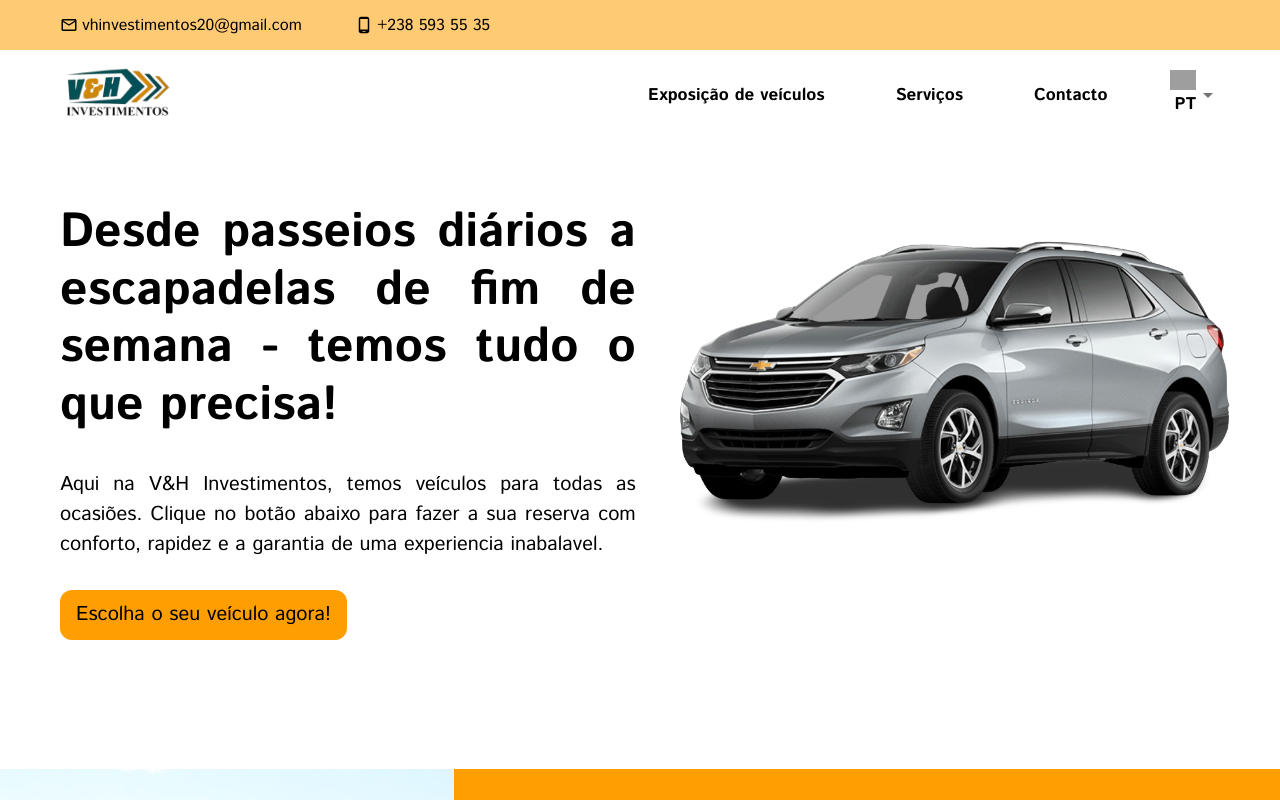
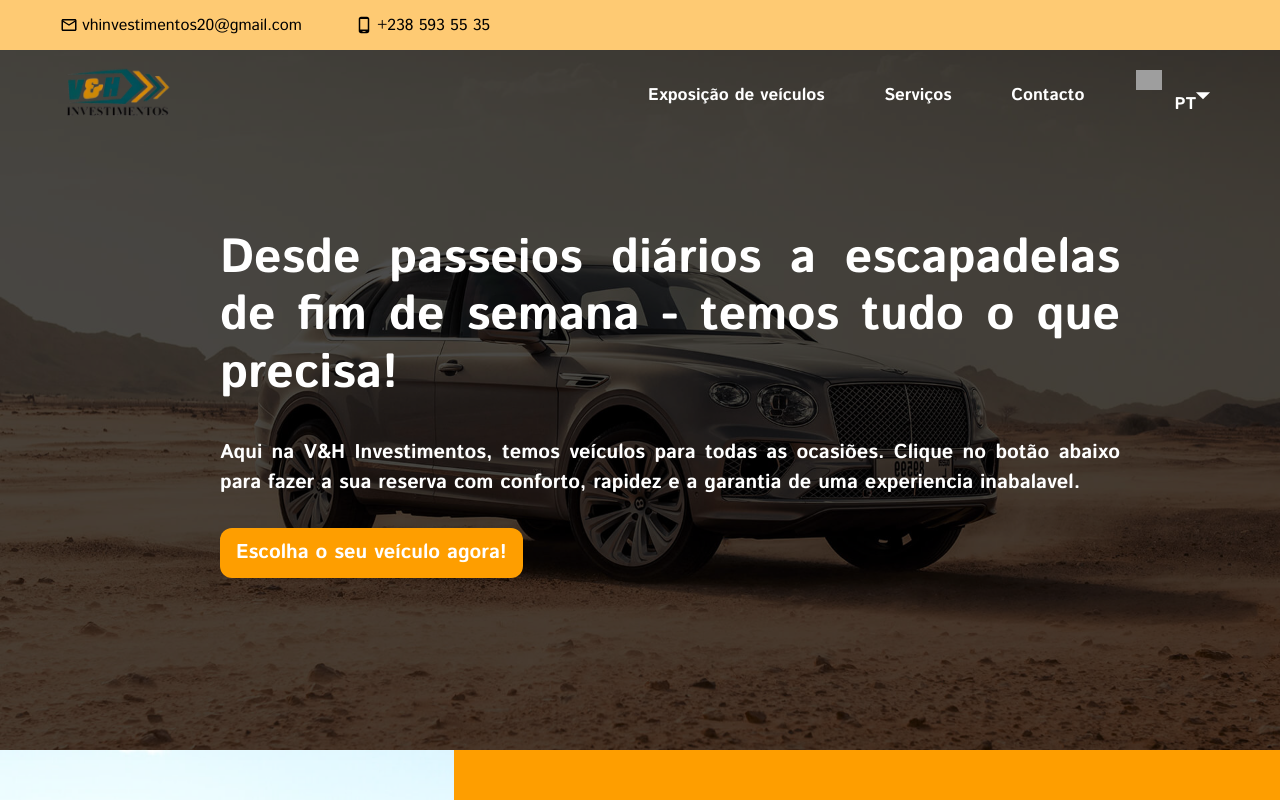
Before and after one commit to d-coder47/rent-a-car, a React (Vite) app: page / in a window 1280 px wide. Shown: the top 800 px of the page. Built offline with nearby package versions, Linux system fonts and the light colour scheme; grey boxes are pictures that could not be loaded.

Commit message:
feat: Add better background iameg to hero section

```diff
--- a/src/components/About/About.tsx
+++ b/src/components/About/About.tsx
@@ -77,14 +77,6 @@ const About: React.FC = () => {
           md: "center",
           lg: "space-between",
           xl: "space-between",
-        },
-
-        marginTop: {
-          xs: "5%",
-          sm: "5%",
-          md: "5%",
-          lg: "0%",
-          xl: "5%",
         },
       }}
     >
--- a/src/components/Header/Header.tsx
+++ b/src/components/Header/Header.tsx
@@ -23,7 +23,7 @@ const Header: React.FC = () => {
     lineHeight: "29px",
     textAlign: "right",
     textTransform: "none",
-    color: "#000000",
+    color: "#ffffff",
   };
   const { t } = useTranslation();
   return (
--- a/src/components/Hero/Hero.tsx
+++ b/src/components/Hero/Hero.tsx
@@ -1,7 +1,7 @@
-import { Avatar, Box, Button, Typography, useTheme } from "@mui/material";
+import { Box, Button, Typography, useTheme } from "@mui/material";
 import React from "react";
 import { useTranslation } from "react-i18next";
-import carImage from "../../assets/car.png";
+import Header from "../Header/Header";
 
 const Hero: React.FC = () => {
   const { t } = useTranslation();
@@ -17,7 +17,7 @@ const Hero: React.FC = () => {
         lg: "justify",
         xl: "justify",
       },
-      color: "#000000",
+      color: "#ffffff",
     },
     subheadline: {
       textAlign: {
@@ -27,15 +27,17 @@ const Hero: React.FC = () => {
         lg: "justify",
         xl: "justify",
       },
-      color: "#000000",
+      color: "#ffffff",
       marginTop: "36px",
+      fontWeight: 700,
     },
     cta: {
       height: "50px",
       borderRadius: "12px",
       textAlign: "justify",
-      color: "#000000",
+      color: "#ffffff",
       marginTop: "30px",
+
       textTransform: "none",
       "&:hover": {
         backgroundColor: theme.palette.secondary.main,
@@ -43,25 +45,45 @@ const Hero: React.FC = () => {
       },
     },
   };
+
   return (
+    <Box
+      sx={{
+        backgroundImage: 'url("/src/assets/car.jpg")',
+        backgroundSize: "cover",
+        backgroundPosition: "center",
+        height: {
+          xs: "600px",
+          sm: "700px",
+          md: "800px",
+          lg: "700px",
+          xl: "880px",
+        },
+        width: "100%",
+
+        boxShadow: "inset 0 0 0 2000px rgb(0, 0, 0, 0.7)",
+      }}
+    >
+      <Header />
       <Box
         sx={{
           display: "flex",
           flexDirection: "row",
+          height: "100%",
           justifyContent: {
             xs: "center",
             sm: "center",
             md: "center",
-          lg: "space-between",
-          xl: "space-between",
+            lg: "center",
+            xl: "center",
           },
-
-        marginTop: "5%",
+          marginTop: "7%",
         }}
       >
         <Box
           sx={{
             width: "75%",
+
             display: {
               xs: "flex",
               sm: "flex",
@@ -105,46 +127,17 @@ const Hero: React.FC = () => {
               sx={typographyStyle.cta}
               disableElevation={true}
             >
-            <Typography variant="body1">{t("homepage.hero.cta")}</Typography>
+              <Typography
+                variant="body1"
+                sx={{
+                  fontWeight: 700,
+                }}
+              >
+                {t("homepage.hero.cta")}
+              </Typography>
             </Button>
           </Box>
         </Box>
-      <Box
-        sx={{
-          display: {
-            xs: "none",
-            sm: "none",
-            md: "none",
-            lg: "flex",
-            xl: "flex",
-          },
-          justifyContent: "center",
-          width: {
-            xs: "73%",
-            sm: "73%",
-            md: "73%",
-            lg: "76%",
-            xl: "100%",
-          },
-          overflow: "hidden",
-        }}
-      >
-        <Avatar
-          alt="car image"
-          src={carImage}
-          sx={{
-            width: "auto",
-            height: {
-              xs: "50%",
-              sm: "50%",
-              md: "50%",
-              lg: "58%",
-              xl: "75%",
-            },
-            borderRadius: "0px",
-            objectFit: "cover",
-          }}
-        />
       </Box>
     </Box>
   );
--- a/src/components/LangSelector/LangSelector.tsx
+++ b/src/components/LangSelector/LangSelector.tsx
@@ -15,6 +15,13 @@ import spanishFlag from "../../assets/flags/espanha.svg";
 const LangSelector: React.FC = () => {
   const { i18n } = useTranslation();
 
+  const languages = [
+    { key: "EN", value: "en", flag: unitedKingdomFlag },
+    { key: "ES", value: "es", flag: spanishFlag },
+    { key: "FR", value: "fr", flag: franceFlag },
+    { key: "PT", value: "pt", flag: portugalFlag },
+  ];
+
   const [language, setLanguage] = useState<string>(i18n.language || "pt");
 
   const handleTranslationChange = (e: SelectChangeEvent<string>) => {
@@ -26,9 +33,6 @@ const LangSelector: React.FC = () => {
     display: "flex",
     gap: ".5rem",
     alignItems: "center",
-  };
-
-  const typographyStyles = {
     fontFamily: "Istok Web",
     fontStyle: "normal",
     fontWeight: 700,
@@ -42,7 +46,7 @@ const LangSelector: React.FC = () => {
     lineHeight: "29px",
     textAlign: "right",
     textTransform: "none",
-    color: "#000000",
+    color: "#000",
   };
 
   const avatarStyle = { width: "1.6rem", height: "auto", borderRadius: 0 };
@@ -63,6 +67,20 @@ const LangSelector: React.FC = () => {
           lg: "2rem",
           xl: "2rem",
         },
+        fontFamily: "Istok Web",
+        fontStyle: "normal",
+        fontWeight: 700,
+        fontSize: {
+          xs: "13px",
+          sm: "13px",
+          md: "13px",
+          lg: "17px",
+          xl: "17px",
+        },
+        lineHeight: "29px",
+        textAlign: "right",
+        textTransform: "none",
+        color: "#ffffff",
 
         ".MuiOutlinedInput-input": {
           display: "flex",
@@ -74,33 +92,21 @@ const LangSelector: React.FC = () => {
           alignItems: "center",
           gap: ".5rem",
           fontFamily: "Istok Web",
+          width: "60px",
+        },
+
+        ".MuiSelect-icon": {
+          fill: "#ffffff",
+          fontSize: "34px",
         },
       }}
     >
-      <MenuItem value={"en"} sx={menuItemStyles}>
-        <Avatar src={unitedKingdomFlag} alt="england flag" sx={avatarStyle} />
-        <Typography sx={typographyStyles} fontWeight="bold">
-          EN
-        </Typography>
-      </MenuItem>
-      <MenuItem value={"es"} sx={menuItemStyles}>
-        <Avatar src={spanishFlag} alt="spanish flag" sx={avatarStyle} />
-        <Typography sx={typographyStyles} fontWeight="bold">
-          ES
-        </Typography>
-      </MenuItem>
-      <MenuItem value={"fr"} sx={menuItemStyles}>
-        <Avatar src={franceFlag} alt="Bandeira França" sx={avatarStyle} />{" "}
-        <Typography sx={typographyStyles} fontWeight="bold">
-          FR
-        </Typography>
-      </MenuItem>
-      <MenuItem value={"pt"} sx={menuItemStyles}>
-        <Avatar src={portugalFlag} alt="Bandeira Portugal" sx={avatarStyle} />
-        <Typography sx={typographyStyles} fontWeight="bold">
-          PT
-        </Typography>
-      </MenuItem>
+      {languages.map((item, index) => (
+        <MenuItem value={item.value} key={index} sx={menuItemStyles}>
+          <Avatar src={item.flag} alt="flag" sx={avatarStyle} />
+          {item.key}
+        </MenuItem>
+      ))}
     </Select>
   );
 };
--- a/src/pages/Home.tsx
+++ b/src/pages/Home.tsx
@@ -1,7 +1,6 @@
 import { Box } from "@mui/material";
 import PreHeader from "../components/Header/PreHeader";
 import Hero from "../components/Hero/Hero";
-import Header from "../components/Header/Header";
 import Services from "../components/Services/Services";
 import About from "../components/About/About";
 import Testimonials from "../components/Testimonials/Testimonials";
@@ -14,7 +13,6 @@ const Home = () => {
   return (
     <Box display="flex" flexDirection="column">
       <PreHeader />
-      <Header />
       <Hero />
       <About />
       <Services />
```
Also changed, not shown: src/assets/car.jpg (added), src/assets/car.png (deleted). Lines whose indentation alone changed are shown as unchanged.
